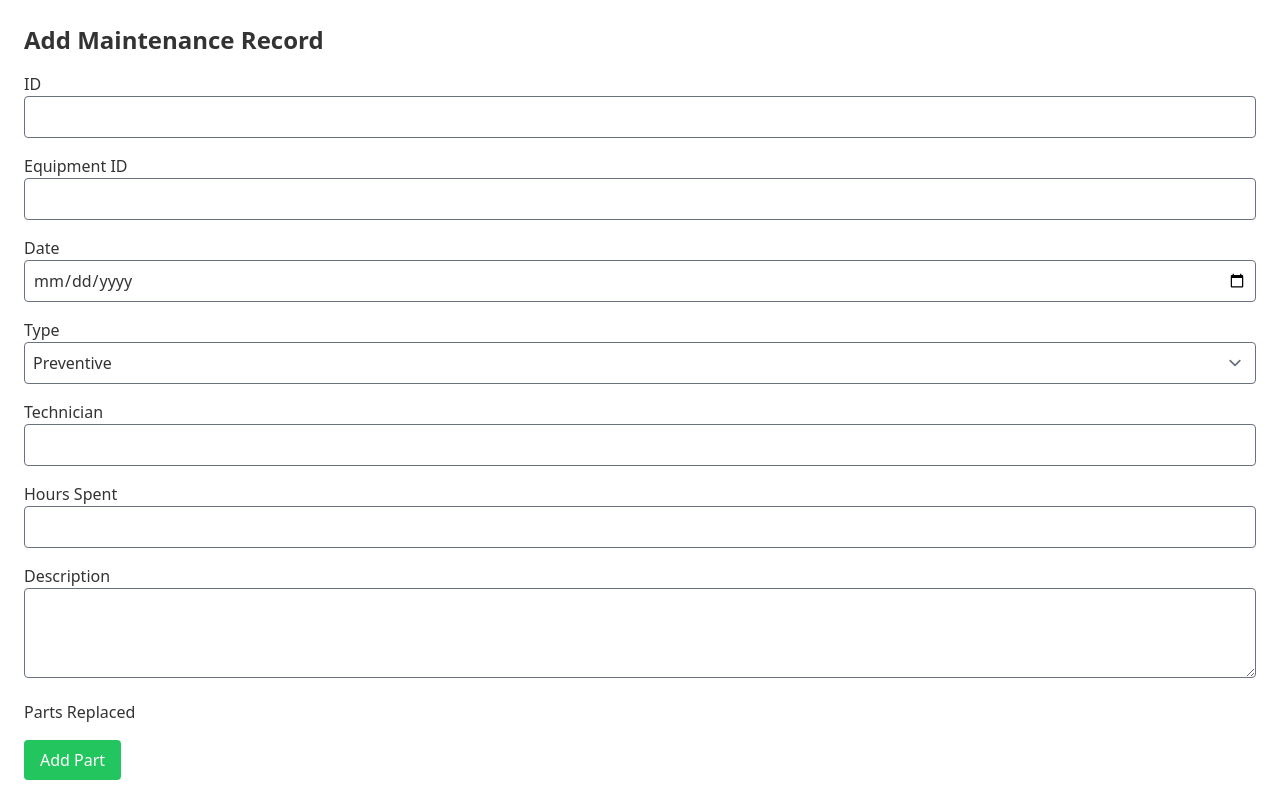
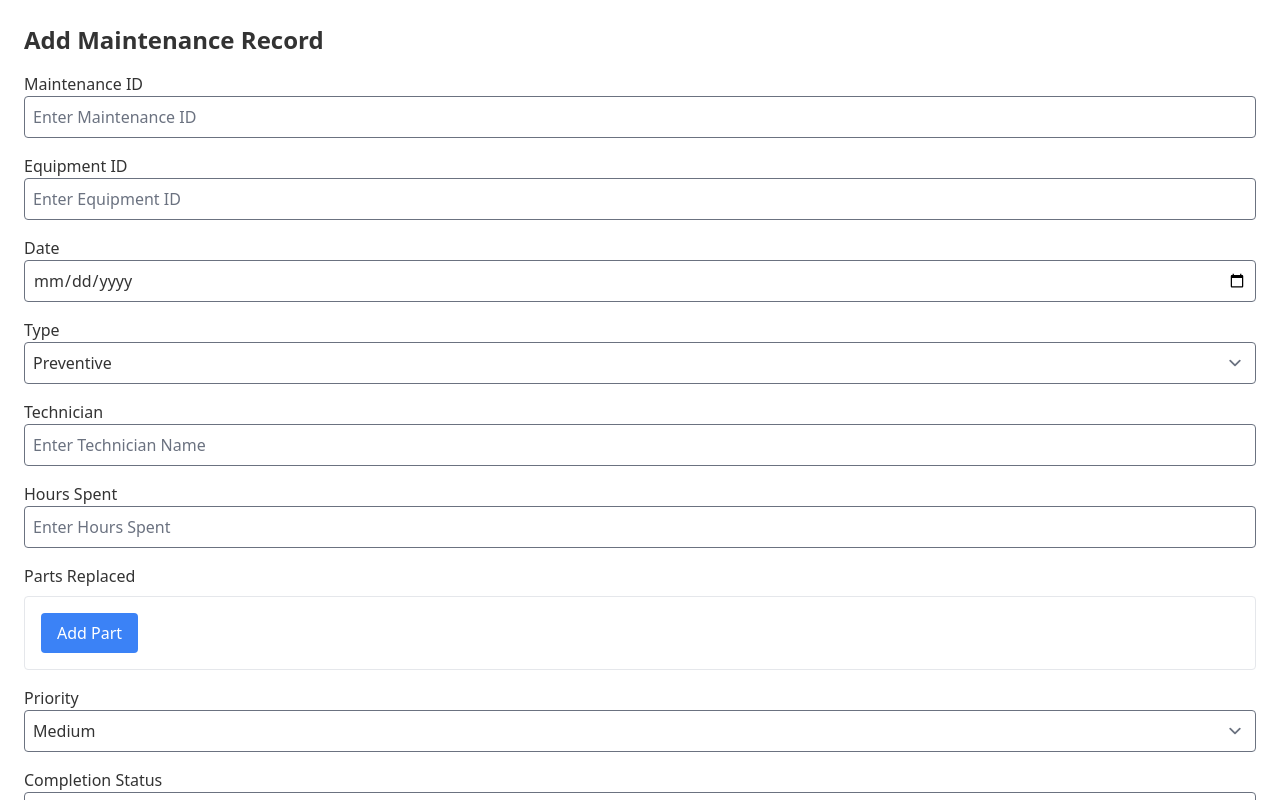
Before and after one commit to ryanhui30/maintenance-tracker, a Next.js app: page /maintenance in a window 1280 px wide. Shown: the top 800 px of the page. Built offline with nearby package versions, Linux system fonts and the light colour scheme.

Commit message:
Added go back buttons for equipment pages. Working maintenance form and records table.

```diff
--- a/src/app/maintenance-records/page.tsx
+++ b/src/app/maintenance-records/page.tsx
@@ -1,63 +1,37 @@
-"use client";
+'use client'; // Add this directive to mark the component as a client component
 
-import React, { useState } from "react";
+import React, { useState, useEffect } from 'react';
 
-type Equipment = {
-  id: string;
-  name: string;
-};
+export default function MaintenanceTable() {
+  const [records, setRecords] = useState([]);
+  const [filter, setFilter] = useState("");
+  const [sortKey, setSortKey] = useState<string>("");
 
-type MaintenanceRecord = {
-  id: string;
-  equipmentId: string;
-  date: string;
-  description: string;
-  cost: number;
-};
+  // Fetch maintenance records from localStorage on component mount
+  useEffect(() => {
+    const storedRecords = JSON.parse(localStorage.getItem('maintenanceRecords') || '[]');
+    setRecords(storedRecords);
+  }, []);
 
-// Mock data
-const equipmentData: Equipment[] = [
-  { id: "1", name: "Drill" },
-  { id: "2", name: "Tractor" },
-  { id: "3", name: "Welding Machine" },
-];
-
-const maintenanceData: MaintenanceRecord[] = [
-  { id: "1", equipmentId: "1", date: "2024-01-10", description: "Lubrication", cost: 50 },
-  { id: "2", equipmentId: "2", date: "2024-02-15", description: "Engine Repair", cost: 300 },
-  { id: "3", equipmentId: "1", date: "2024-03-20", description: "Battery Replacement", cost: 80 },
-  { id: "4", equipmentId: "3", date: "2024-04-01", description: "Welding Head Replacement", cost: 150 },
-];
-
-export default function MaintenanceRecords() {
-  const [records, setRecords] = useState<MaintenanceRecord[]>(maintenanceData);
-  const [filter, setFilter] = useState("");
-  const [sortKey, setSortKey] = useState<keyof MaintenanceRecord>("date");
-  const [groupByEquipment, setGroupByEquipment] = useState(false);
-
-  // Sort records
-  const sortedRecords = [...records].sort((a, b) => {
-    if (a[sortKey] < b[sortKey]) return -1;
-    if (a[sortKey] > b[sortKey]) return 1;
+  // Sort maintenance records based on sortKey
+  const sortedRecords = React.useMemo(() => {
+    if (records) {
+      return [...records].sort((a, b) => {
+        if (sortKey) {
+          return a[sortKey] > b[sortKey] ? 1 : -1;
+        }
         return 0;
       });
+    }
+    return [];
+  }, [records, sortKey]);
 
-  // Filter records
-  const filteredRecords = sortedRecords.filter((record) =>
+  // Filter maintenance records based on search input
+  const filteredRecords = (sortedRecords || []).filter((record) =>
     Object.values(record).some((val) =>
       String(val).toLowerCase().includes(filter.toLowerCase())
     )
   );
-
-  // Group records by equipment
-  const groupedRecords = groupByEquipment
-    ? equipmentData.map((equipment) => ({
-        equipment,
-        records: filteredRecords.filter(
-          (record) => record.equipmentId === equipment.id
-        ),
-      }))
-    : null;
 
   return (
     <div className="p-6">
@@ -67,104 +41,42 @@ export default function MaintenanceRecords() {
       <div className="mb-4">
         <input
           type="text"
-          placeholder="Search records..."
+          placeholder="Search maintenance records..."
           value={filter}
           onChange={(e) => setFilter(e.target.value)}
           className="border rounded p-2 w-full"
         />
       </div>
 
-      {/* Group by Equipment */}
-      <div className="mb-4">
-        <label className="mr-2">
-          <input
-            type="checkbox"
-            checked={groupByEquipment}
-            onChange={(e) => setGroupByEquipment(e.target.checked)}
-            className="mr-1"
-          />
-          Group by Equipment
-        </label>
-      </div>
-
-      {/* Maintenance Records Table */}
-      {!groupByEquipment ? (
+      {/* Maintenance Table */}
       <table className="w-full border-collapse border border-gray-300">
         <thead>
           <tr>
-              <th
-                onClick={() => setSortKey("date")}
-                className="cursor-pointer border p-2"
-              >
-                Date
-              </th>
-              <th
-                onClick={() => setSortKey("equipmentId")}
-                className="cursor-pointer border p-2"
-              >
-                Equipment
-              </th>
-              <th
-                onClick={() => setSortKey("description")}
-                className="cursor-pointer border p-2"
-              >
-                Description
-              </th>
-              <th
-                onClick={() => setSortKey("cost")}
-                className="cursor-pointer border p-2"
-              >
-                Cost
-              </th>
+            <th onClick={() => setSortKey("id")} className="cursor-pointer border p-2">ID</th>
+            <th onClick={() => setSortKey("equipmentId")} className="cursor-pointer border p-2">Equipment ID</th>
+            <th onClick={() => setSortKey("date")} className="cursor-pointer border p-2">Date</th>
+            <th onClick={() => setSortKey("technician")} className="cursor-pointer border p-2">Technician</th>
+            <th onClick={() => setSortKey("description")} className="cursor-pointer border p-2">Description</th>
+            <th onClick={() => setSortKey("hoursSpent")} className="cursor-pointer border p-2">Hours Spent</th>
+            <th onClick={() => setSortKey("priority")} className="cursor-pointer border p-2">Priority</th>
+            <th onClick={() => setSortKey("completionStatus")} className="cursor-pointer border p-2">Completion Status</th>
           </tr>
         </thead>
         <tbody>
           {filteredRecords.map((record) => (
             <tr key={record.id}>
+              <td className="border p-2">{record.id}</td>
+              <td className="border p-2">{record.equipmentId}</td>
               <td className="border p-2">{record.date}</td>
-                <td className="border p-2">
-                  {
-                    equipmentData.find((eq) => eq.id === record.equipmentId)
-                      ?.name
-                  }
-                </td>
+              <td className="border p-2">{record.technician}</td>
               <td className="border p-2">{record.description}</td>
-                <td className="border p-2">${record.cost}</td>
+              <td className="border p-2">{record.hoursSpent}</td>
+              <td className="border p-2">{record.priority}</td>
+              <td className="border p-2">{record.completionStatus}</td>
             </tr>
           ))}
         </tbody>
       </table>
-      ) : (
-        <div>
-          {groupedRecords?.map(({ equipment, records }) => (
-            <div key={equipment.id} className="mb-4">
-              <h2 className="text-xl font-bold">{equipment.name}</h2>
-              {records.length > 0 ? (
-                <table className="w-full border-collapse border border-gray-300 mt-2">
-                  <thead>
-                    <tr>
-                      <th className="border p-2">Date</th>
-                      <th className="border p-2">Description</th>
-                      <th className="border p-2">Cost</th>
-                    </tr>
-                  </thead>
-                  <tbody>
-                    {records.map((record) => (
-                      <tr key={record.id}>
-                        <td className="border p-2">{record.date}</td>
-                        <td className="border p-2">{record.description}</td>
-                        <td className="border p-2">${record.cost}</td>
-                      </tr>
-                    ))}
-                  </tbody>
-                </table>
-              ) : (
-                <p className="text-gray-500">No records found.</p>
-              )}
-            </div>
-          ))}
-        </div>
-      )}
 
       {/* Go Back Button */}
       <div className="mt-4">
@@ -172,6 +84,7 @@ export default function MaintenanceRecords() {
           ← Go Back to Home
         </a>
       </div>
+
     </div>
   );
 }
--- a/src/app/maintenance/page.tsx
+++ b/src/app/maintenance/page.tsx
@@ -1,160 +1,220 @@
-"use client";
+'use client'; // Add this directive to mark the component as a client component
 
-import React, { useState } from "react";
-import { useForm, useFieldArray } from "react-hook-form";
-import { z } from "zod";
-import { zodResolver } from "@hookform/resolvers/zod";
+import React, { useState } from 'react';
 
-// Schema Validation with Zod
-const maintenanceRecordSchema = z.object({
-  id: z.string().nonempty("ID is required"),
-  equipmentId: z.string().nonempty("Equipment selection is required"),
-  date: z.date().refine((date) => date <= new Date(), "Date cannot be in the future"),
-  type: z.enum(["Preventive", "Repair", "Emergency"]),
-  technician: z.string().min(2, "Technician name must be at least 2 characters"),
-  hoursSpent: z
-    .number()
-    .positive("Hours spent must be a positive number")
-    .max(24, "Hours spent cannot exceed 24 hours"),
-  description: z.string().min(10, "Description must be at least 10 characters"),
-  partsReplaced: z.array(z.string()).optional(),
-  priority: z.enum(["Low", "Medium", "High"]),
-  completionStatus: z.enum(["Complete", "Incomplete", "Pending Parts"]),
+export default function MaintenanceForm() {
+  const [formData, setFormData] = useState({
+    id: "", // Manually input the maintenance ID
+    equipmentId: "",
+    date: "",
+    type: "Preventive",
+    technician: "",
+    hoursSpent: "",
+    description: "",
+    partsReplaced: [],
+    priority: "Medium",
+    completionStatus: "Incomplete",
   });
 
-type MaintenanceRecord = z.infer<typeof maintenanceRecordSchema>;
+  const handleInputChange = (
+    e: React.ChangeEvent<HTMLInputElement | HTMLSelectElement>
+  ) => {
+    const { name, value } = e.target;
+    setFormData((prevData) => ({ ...prevData, [name]: value }));
+  };
 
-export default function MaintenanceRecordForm() {
-  const { register, handleSubmit, control, formState: { errors } } = useForm<MaintenanceRecord>({
-    resolver: zodResolver(maintenanceRecordSchema),
+  const handlePartsChange = (index: number, value: string) => {
+    setFormData((prevData) => {
+      const updatedParts = [...prevData.partsReplaced];
+      updatedParts[index] = value;
+      return { ...prevData, partsReplaced: updatedParts };
     });
+  };
 
-  const { fields, append, remove } = useFieldArray({
-    control,
-    name: "partsReplaced", // Managing dynamic array for parts replaced
+  const addPart = () => {
+    setFormData((prevData) => ({
+      ...prevData,
+      partsReplaced: [...prevData.partsReplaced, ""],
+    }));
+  };
+
+  const removePart = (index: number) => {
+    setFormData((prevData) => {
+      const updatedParts = prevData.partsReplaced.filter((_, i) => i !== index);
+      return { ...prevData, partsReplaced: updatedParts };
     });
+  };
 
-  const onSubmit = (data: MaintenanceRecord) => {
-    console.log("Submitted Maintenance Record:", data);
-    // Logic to handle form submission
+  const handleSubmit = (e: React.FormEvent) => {
+    e.preventDefault();
+
+    // Check if required fields are filled
+    if (!formData.id || !formData.equipmentId) {
+      alert("Please fill in both the Maintenance ID and Equipment ID.");
+      return;
+    }
+
+    // Convert hoursSpent to a number
+    const maintenanceRecord = {
+      ...formData,
+      hoursSpent: parseFloat(formData.hoursSpent),
+    };
+
+    // Retrieve existing maintenance records from localStorage
+    const existingRecords = JSON.parse(localStorage.getItem('maintenanceRecords') || '[]');
+
+    // Add the new record to the list
+    const updatedRecords = [...existingRecords, maintenanceRecord];
+
+    // Save the updated records back to localStorage
+    localStorage.setItem('maintenanceRecords', JSON.stringify(updatedRecords));
+
+    // Success feedback
+    alert("Maintenance record added successfully!");
+
+    // Reset the form fields
+    setFormData({
+      id: "",
+      equipmentId: "",
+      date: "",
+      type: "Preventive",
+      technician: "",
+      hoursSpent: "",
+      description: "",
+      partsReplaced: [],
+      priority: "Medium",
+      completionStatus: "Incomplete",
+    });
   };
 
   return (
     <div className="p-6">
       <h1 className="text-2xl font-bold mb-4">Add Maintenance Record</h1>
-      <form onSubmit={handleSubmit(onSubmit)} className="space-y-4">
-        {/* ID */}
+      <form onSubmit={handleSubmit} className="space-y-4">
         <div>
-          <label>ID</label>
-          <input {...register("id")} className="border rounded p-2 w-full" />
-          {errors.id && <p className="text-red-500">{errors.id.message}</p>}
+          <label>Maintenance ID</label>
+          <input
+            name="id"
+            value={formData.id}
+            onChange={handleInputChange}
+            className="border rounded p-2 w-full"
+            placeholder="Enter Maintenance ID"
+            required
+          />
         </div>
-
-        {/* Equipment ID */}
-        {/* Equipment ID */}
         <div>
           <label>Equipment ID</label>
-            <input {...register("equipmentId")} className="border rounded p-2 w-full" />
-            {errors.equipmentId && <p className="text-red-500">{errors.equipmentId.message}</p>}
+          <input
+            name="equipmentId"
+            value={formData.equipmentId}
+            onChange={handleInputChange}
+            className="border rounded p-2 w-full"
+            placeholder="Enter Equipment ID"
+            required
+          />
         </div>
-
-        {/* Date */}
         <div>
           <label>Date</label>
-          <input type="date" {...register("date", { valueAsDate: true })} className="border rounded p-2 w-full" />
-          {errors.date && <p className="text-red-500">{errors.date.message}</p>}
+          <input
+            name="date"
+            type="date"
+            value={formData.date}
+            onChange={handleInputChange}
+            className="border rounded p-2 w-full"
+          />
         </div>
-
-        {/* Type */}
         <div>
           <label>Type</label>
-          <select {...register("type")} className="border rounded p-2 w-full">
+          <select
+            name="type"
+            value={formData.type}
+            onChange={handleInputChange}
+            className="border rounded p-2 w-full"
+          >
             <option value="Preventive">Preventive</option>
             <option value="Repair">Repair</option>
             <option value="Emergency">Emergency</option>
           </select>
-          {errors.type && <p className="text-red-500">{errors.type.message}</p>}
         </div>
-
-        {/* Technician */}
         <div>
           <label>Technician</label>
-          <input {...register("technician")} className="border rounded p-2 w-full" />
-          {errors.technician && <p className="text-red-500">{errors.technician.message}</p>}
+          <input
+            name="technician"
+            value={formData.technician}
+            onChange={handleInputChange}
+            className="border rounded p-2 w-full"
+            placeholder="Enter Technician Name"
+          />
         </div>
-
-        {/* Hours Spent */}
         <div>
           <label>Hours Spent</label>
           <input
+            name="hoursSpent"
             type="number"
-            {...register("hoursSpent", { valueAsNumber: true })}
+            value={formData.hoursSpent}
+            onChange={handleInputChange}
             className="border rounded p-2 w-full"
+            placeholder="Enter Hours Spent"
           />
-          {errors.hoursSpent && <p className="text-red-500">{errors.hoursSpent.message}</p>}
         </div>
-
-        {/* Description */}
         <div>
-          <label>Description</label>
-          <textarea {...register("description")} className="border rounded p-2 w-full" rows={3} />
-          {errors.description && <p className="text-red-500">{errors.description.message}</p>}
-        </div>
-
-        {/* Parts Replaced */}
-        <div>
-        <label className="block mb-2 font-medium">Parts Replaced</label>
-        {fields.map((field, index) => (
-            <div key={field.id} className="flex items-center space-x-4 mb-2">
+          <label className="block mb-2">Parts Replaced</label>
+          <div className="border border-solid rounded p-4">
+            <button
+              type="button"
+              onClick={addPart}
+              className="bg-blue-500 text-white px-4 py-2 rounded hover:bg-blue-600"
+            >
+              Add Part
+            </button>
+            {formData.partsReplaced.map((part, index) => (
+              <div key={index} className="flex items-center space-x-2 mt-2">
                 <input
-                {...register(`partsReplaced.${index}` as const)}
-                className="border rounded p-2 flex-1"
-                placeholder="Enter part name"
+                  value={part}
+                  onChange={(e) => handlePartsChange(index, e.target.value)}
+                  className="border rounded p-2 w-full"
+                  placeholder="Enter Part"
                 />
                 <button
                   type="button"
-                onClick={() => remove(index)}
-                className="bg-red-500 text-white px-3 py-2 rounded hover:bg-red-600"
+                  onClick={() => removePart(index)}
+                  className="text-red-500 hover:text-red-700"
                 >
                   Remove
                 </button>
               </div>
             ))}
-        <button
-            type="button"
-            onClick={() => append("")}
-            className="mt-2 bg-green-500 text-white px-4 py-2 rounded hover:bg-green-600"
-        >
-            Add Part
-        </button>
           </div>
-
-        {/* Priority */}
+        </div>
         <div>
           <label>Priority</label>
-          <select {...register("priority")} className="border rounded p-2 w-full">
+          <select
+            name="priority"
+            value={formData.priority}
+            onChange={handleInputChange}
+            className="border rounded p-2 w-full"
+          >
             <option value="Low">Low</option>
             <option value="Medium">Medium</option>
             <option value="High">High</option>
           </select>
-          {errors.priority && <p className="text-red-500">{errors.priority.message}</p>}
         </div>
-
-        {/* Completion Status */}
         <div>
           <label>Completion Status</label>
-          <select {...register("completionStatus")} className="border rounded p-2 w-full">
+          <select
+            name="completionStatus"
+            value={formData.completionStatus}
+            onChange={handleInputChange}
+            className="border rounded p-2 w-full"
+          >
             <option value="Complete">Complete</option>
             <option value="Incomplete">Incomplete</option>
             <option value="Pending Parts">Pending Parts</option>
           </select>
-          {errors.completionStatus && <p className="text-red-500">{errors.completionStatus.message}</p>}
         </div>
-
-        {/* Submit Button */}
         <button
           type="submit"
-          className="bg-blue-500 text-white px-4 py-2 rounded hover:bg-blue-600"
+          className="bg-blue-500 text-white p-2 rounded"
         >
           Submit
         </button>
```
Also changed, not shown: src/app/equipment-table/page.tsx (+8 -0 lines), src/app/equipment/page.tsx (+7 -0 lines). Lines whose indentation alone changed are shown as unchanged.
